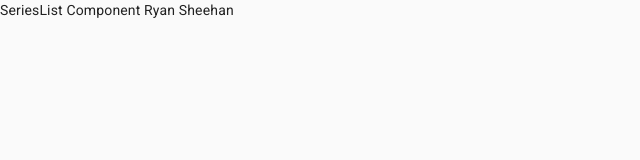
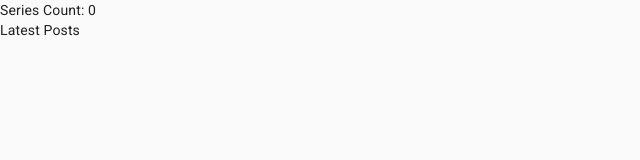
Before and after one commit to ryansheehan/ryansheehan.github.io-archive, a Gatsby site: page /home in a window 1280 px wide. Shown: the whole page, without its empty margins (0-640 px from the left). Built offline with nearby package versions, Linux system fonts and the light colour scheme; Gatsby itself is replaced by a stand-in of ours.

Commit message:
implemented series-list component and added a latest-post component

```diff
--- a/content/series/my-second-post/index.md
+++ b/content/series/my-second-post/index.md
@@ -1,7 +1,7 @@
 ---
 title: My Second Post!
 date: "2015-05-06T23:46:37.121Z"
-draft: false
+draft: true
 ---
 
 Wow! I love blogging so much already.
--- /dev/null
+++ b/src/components/latest-posts/LatestPosts.tsx
@@ -0,0 +1,51 @@
+import * as React from 'react';
+import {useStaticQuery, graphql, Link} from 'gatsby';
+
+interface IQueryResponse {
+  allMarkdownRemark: {
+    totalCount: number;
+    edges: {
+      node: {
+        excerpt: string;
+        frontmatter: {
+          title: string;
+          description: string;
+        }
+        fields: {
+          slug: string;
+        }
+      }
+    }[]
+  }
+}
+
+export const LatestPosts: React.FC = () => {
+  const {allMarkdownRemark} = useStaticQuery<IQueryResponse>(graphql`
+  {
+    allMarkdownRemark(filter: {fields: {draft: {eq: false}, isSeriesMeta: {eq: false}}}, sort: {fields: frontmatter___date, order: DESC}, limit: 10) {
+      totalCount
+      edges {
+        node {
+          excerpt(pruneLength: 160)
+          frontmatter {
+            title
+            description
+          }
+          fields {
+            slug
+          }
+        }
+      }
+    }
+  }
+  `)
+
+  const {edges} = allMarkdownRemark
+
+  return (<>
+    <div>Latest Posts</div>
+    <div>{
+      edges.map(({node}) => (<Link to={node.fields.slug}>{node.frontmatter.title}</Link>))
+    }</div>
+  </>)
+}
--- a/src/components/series-list/SeriesList.tsx
+++ b/src/components/series-list/SeriesList.tsx
@@ -1,22 +1,51 @@
 import React from "react";
-import { useStaticQuery, graphql } from "gatsby"
+import { useStaticQuery, graphql, Link } from "gatsby"
+
+interface IStaticQueryResponse {
+  allMarkdownRemark: {
+    totalCount: number;
+    edges: {node: {
+      excerpt: string;
+      frontmatter: {
+        title: string;
+        description: string;
+      }
+      fields: {
+        slug: string;
+      }
+    }}[]
+  }
+}
 
 export const SeriesList = () => {
-  const data = useStaticQuery(graphql`
-    query HeaderQuery {
-      site {
-        siteMetadata {
-          title
+  const data = useStaticQuery<IStaticQueryResponse>(graphql`
+    query {
+      allMarkdownRemark(filter: {fields: {draft: {eq: false}, isSeriesMeta: {eq: true}}}) {
+        totalCount
+        edges {
+          node {
+            excerpt(pruneLength: 160)
+            frontmatter {
+              title
+              description
+            }
+            fields {
+              slug
+            }
+          }
         }
       }
     }
   `);
 
-  const {title} = data.site.siteMetadata;
+  const {totalCount, edges} = data.allMarkdownRemark;
 
-  return (
-    <div>
-      SeriesList Component {title}
-    </div>
-  )
+  return (<>
+    <div>Series Count: {totalCount}</div>
+    <div>{
+      edges.map(edge => (<Link to={edge.node.fields.slug}>{
+        edge.node.frontmatter.title
+      }</Link>))
+    }</div>
+  </>)
 }
--- a/src/pages/home.tsx
+++ b/src/pages/home.tsx
@@ -1,10 +1,12 @@
 import React from 'react';
 import {SeriesList} from '../components/series-list/SeriesList';
+import { LatestPosts } from '../components/latest-posts/LatestPosts';
 
 const Home: React.FC<{}> = () => {
   return (
     <div>
       <SeriesList></SeriesList>
+      <LatestPosts></LatestPosts>
     </div>
   )
 }
```
